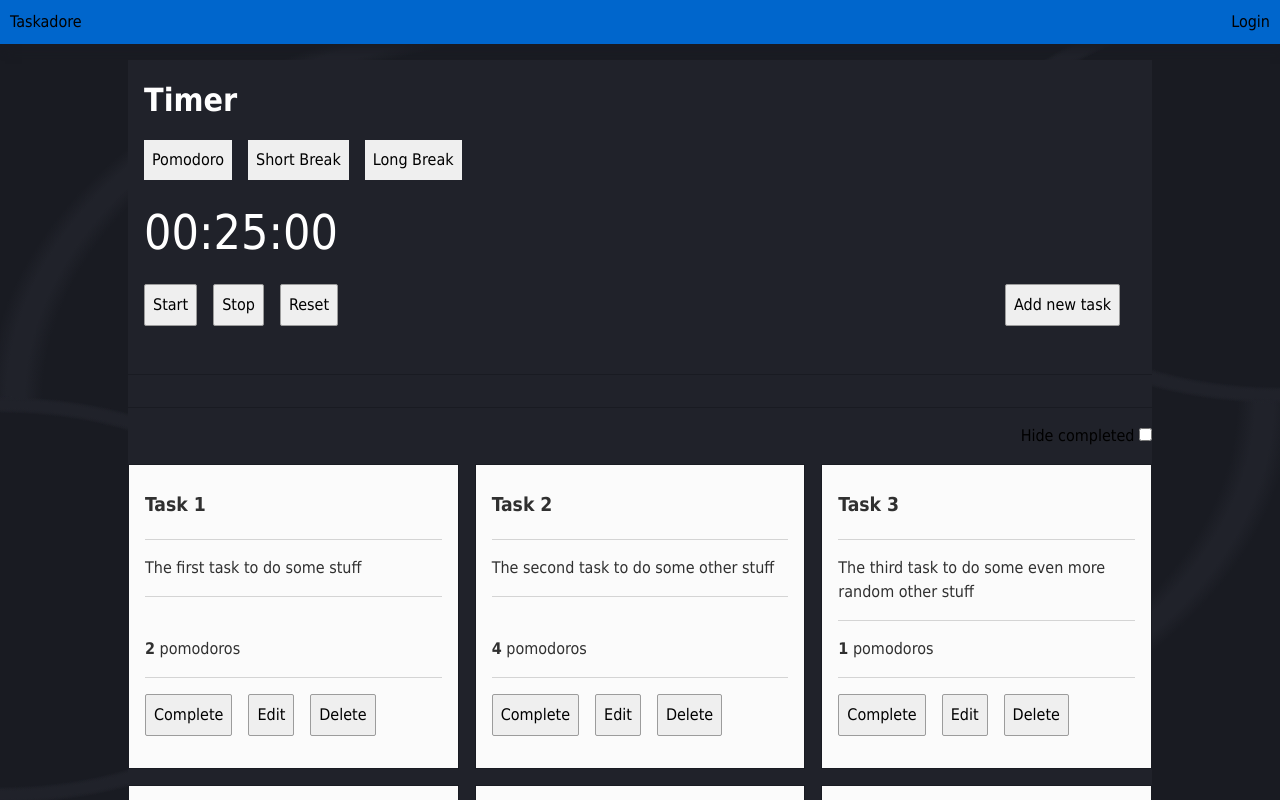
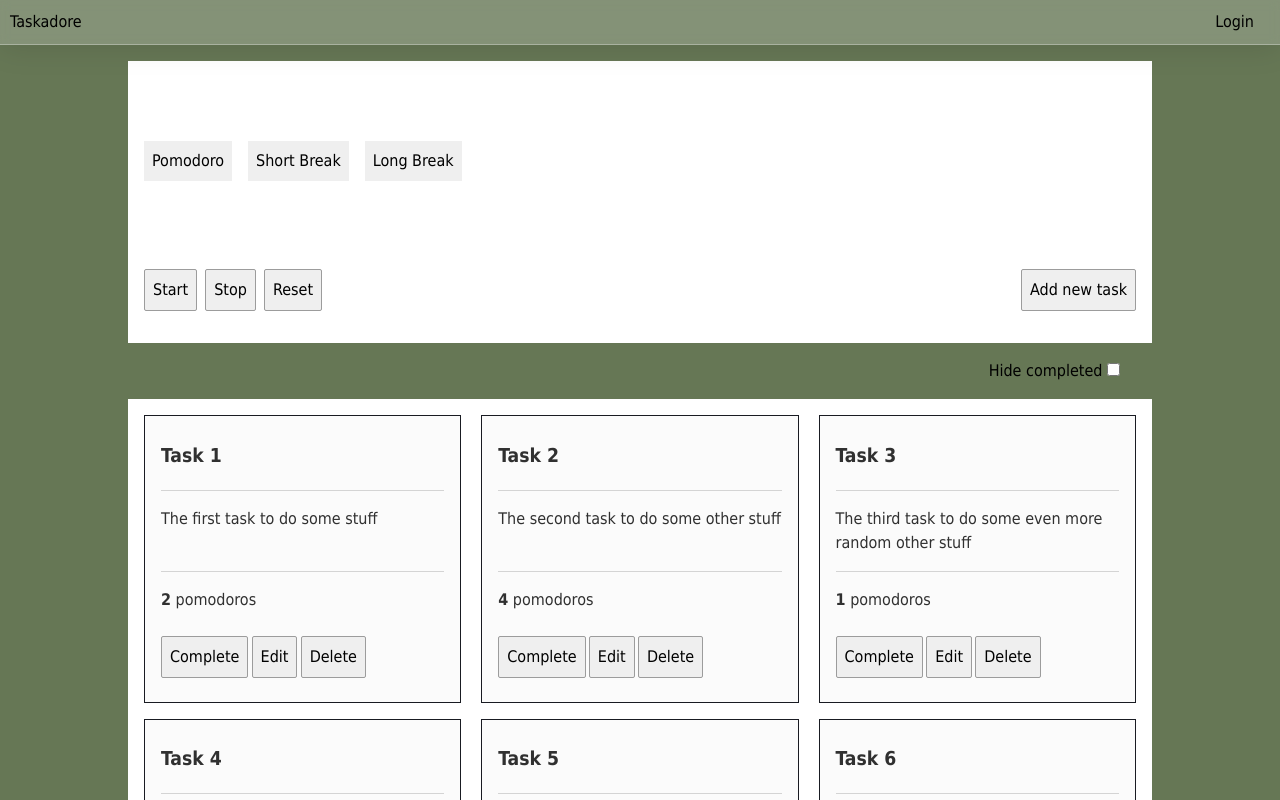
Before and after one commit to helirose/taskadore, a Vue app: page / in a window 1280 px wide. Shown: the top 800 px of the page. Built offline with nearby package versions, Linux system fonts and the light colour scheme.

Commit message:
style update 09-11

```diff
--- a/src/App.vue
+++ b/src/App.vue
@@ -78,6 +78,12 @@ function completeTask(completedTask) {
   tasks.push(tasks.splice(index, 1)[0]);
 }
 
+function incompleteTask(incompletedTask) {
+  incompletedTask.completed = false;
+  let index = tasks.findIndex(task => task.id == incompletedTask.id);
+  tasks.unshift(tasks.splice(index, 1)[0]);
+}
+
 function showNewTaskToggle() {
     showNewTask = !showNewTask;
     if(showNewTask) {
@@ -109,16 +115,20 @@ function check(event) {
       <Timer class="timer" />
       <button class="action-btn" @click="showNewTaskToggle()">{{ showTaskText }}</button>
     </div>
-    <div id="new-task-block">
+    <div id="new-task-block" v-if="showNewTask">
       <NewTask v-bind:showNewTask="showNewTask" @addTask="addTask" />
     </div>
+    <span class="empty-cell empty-cell-left"></span>
     <div id="task-actions">
       <form>
         <label for="filterCompleted">Hide completed </label>
         <input name="filterCompleted" v-model="filters" type="checkbox" value="filterCompleted" @change="check($event)" />
       </form>
     </div>
-    <Task v-for="task in tasks" :key="task.id" :title="task.title" :description="task.description" :value="task.value" :completed="task.completed" :filterCompleted="filterCompleted" @delete="deleteTask(task.id)" @complete="completeTask(task)" />
+    <span class="empty-cell empty-cell-right"></span>
+    <div id="task-list">
+      <Task v-for="task in tasks" :key="task.id" :title="task.title" :description="task.description" :value="task.value" :completed="task.completed" :filterCompleted="filterCompleted" @delete="deleteTask(task.id)" @complete="completeTask(task)" @incomplete="incompleteTask(task)" />
+    </div>
   </div>
 </template>
 
@@ -126,11 +136,14 @@ function check(event) {
   header {
     width: 100%;
     padding: 10px;
-    background: #0066CC;
-    box-shadow: 5px 5px 10px #191b22;
     color: #000000;
     margin-bottom: 1em;
     display: flex;
+    background: rgba(255, 255, 255, 0.2);
+    box-shadow: 0 4px 30px rgba(0, 0, 0, 0.1);
+    backdrop-filter: blur(5px);
+    -webkit-backdrop-filter: blur(5px);
+    border-bottom: 1px solid rgba(255, 255, 255, 0.3);
   }
 
   header span {
@@ -139,6 +152,7 @@ function check(event) {
 
   nav {
     flex: 1 0 50%;
+    padding-right: 1em;
     text-align: right;
   }
 
@@ -149,9 +163,8 @@ function check(event) {
   }
 
   #info-block, #new-task-block {
-    grid-column-start: 1;
-    grid-column-end: 4;
-    padding: 1em;
+    grid-column-start: 2;
+    grid-column-end: 5;
     display: flex;
     flex-wrap: wrap;
     color: #ffffff;
@@ -159,6 +172,8 @@ function check(event) {
 
   #info-block {
     justify-content: space-between;
+    grid-row-start: 2;
+    grid-row-end: 3;
   }
 
   #info-block h1 {
@@ -174,25 +189,38 @@ function check(event) {
   }
 
   #new-task-block {
-    border-top: 1px solid #191b22;
-    border-bottom: 1px solid #191b22;
     justify-content: space-around;
-    grid-row-start: 2;
-    grid-column-start: 1;
-    grid-column-end: 4;
+    grid-row-start: 3;
+    grid-row-end: 4;
+    grid-column-start: 2;
+    grid-column-end: 5;
   }
 
   #task-actions {
-    grid-row-start: 3;
-    grid-row-end: 4;
-    grid-column-start: 1;
-    grid-column-end: 4;
+    grid-row-start: 4;
+    grid-row-end: 5;
+    grid-column-start: 2;
+    grid-column-end: 5;
     text-align: right;
+    padding: 1em;
+    background: #667755;
+  }
+
+  #task-list {
+    grid-row-start: 5;
+    grid-row-end: 6;
+    grid-column-start: 2;
+    grid-column-end: 5;
+    display: flex;
+    flex-wrap: wrap;
+    column-gap: 1em;
+    row-gap: 1em;
+    justify-content: space-between;
+    align-items: stretch;
   }
 
   .action-btn {
     padding: 0.5em;
-    margin: 1em 1em 1em 0;
     border-style: solid;
     border-width: 1px;
     border-color: #9c9c9c;
--- a/src/components/NewTask.vue
+++ b/src/components/NewTask.vue
@@ -45,7 +45,6 @@ watch(
 
 <template>
     <div>
-        <transition>
         <form v-if="showNewTask" class="addTask" v-on:submit.prevent="addTask()">
             <span>
                 <label for="title">Title</label>
@@ -65,7 +64,6 @@ watch(
             </span>
             <input class="action-btn" type="submit" value="Add new task">
         </form>
-        </transition>
     </div>
 </template>
 
@@ -74,14 +72,6 @@ watch(
 .addTask label {
     display: inline-block;
     padding: 0.5em;
-}
-
-.v-enter-active, .v-leave-active {
-  transition: opacity 0.5s ease;
-}
-
-.v-enter-from, .v-leave-to {
-  opacity: 0;
 }
 
 .addTask {
--- a/src/components/Task.vue
+++ b/src/components/Task.vue
@@ -19,10 +19,12 @@ const props = defineProps({
             <p><strong>{{ value }}</strong> pomodoros</p>
         </div>
         <div class="buttons">
-            <button v-if="!this.completed" class="action-btn" @click="$emit('complete')">Complete</button>
-            <button v-if="!this.completed" class="action-btn" @click="$emit('edit')">Edit</button>
-            <button v-if="!this.completed" class="action-btn" @click="$emit('delete')">Delete</button>
-            <button v-if="this.completed" class="action-btn" @click="$emit('incomplete')">Mark incomplete</button>
+            <ul>
+                <li><button v-if="!this.completed" class="action-btn" @click="$emit('complete')">Complete</button></li>
+                <li><button v-if="!this.completed" class="action-btn" @click="$emit('edit')">Edit</button></li>
+                <li><button v-if="!this.completed" class="action-btn" @click="$emit('delete')">Delete</button></li>
+                <li><button v-if="this.completed" class="action-btn" @click="$emit('incomplete')">Mark incomplete</button></li>
+            </ul>
         </div>
     </div>
 </template>
@@ -36,7 +38,21 @@ const props = defineProps({
     padding: 1em;
     display: flex;
     flex-direction: column;
-    flex: 1;
+    flex: 1 1 100%;
+}
+
+@media screen and (min-width: 900px) {
+    .taskCard {
+        flex: 1 1 48%;
+        max-width: 48%;
+    }
+}
+
+@media screen and (min-width: 1200px) {
+    .taskCard {
+        flex: 1 1 32%;
+        max-width: 32%;
+    }
 }
 
 .taskCard h2 {
@@ -48,7 +64,6 @@ const props = defineProps({
 }
 
 .taskCard p:nth-of-type(1) {
-    border-bottom: 1px solid #d4d4d4;
     padding: 1em 0;
     margin: 0;
 }
@@ -60,11 +75,16 @@ const props = defineProps({
 }
 
 .pomodoro {
+    border-top: 1px solid #d4d4d4;
     margin-top: auto;
 }
 
 .buttons {
     margin-bottom: 0;
+}
+
+.buttons ul li {
+    margin: 0.5em 0.2em 0.5em 0;
 }
 
 .complete {
--- a/src/components/Timer.vue
+++ b/src/components/Timer.vue
@@ -69,13 +69,18 @@ function resetTimer() {
 
 <template>
     <div>
-        <button class="timer-tab" @click="setTime($event)" value="pomodoro">Pomodoro</button>
-        <button class="timer-tab" @click="setTime($event)" value="short">Short Break</button>
-        <button class="timer-tab" @click="setTime($event)" value="long">Long Break</button>
+        <ul>
+            <li><button class="timer-tab" @click="setTime($event)" value="pomodoro">Pomodoro</button></li>
+            <li><button class="timer-tab" @click="setTime($event)" value="short">Short Break</button></li>
+            <li><button class="timer-tab" @click="setTime($event)" value="long">Long Break</button></li>
+        </ul>
         <span class="clock">{{ displayHours }}:{{ displayMinutes }}:{{ displaySeconds }}</span>
-        <button class="action-btn" @click="startTimer()">Start</button>
-        <button class="action-btn" @click="stopTimer()">Stop</button>
-        <button class="action-btn" @click="resetTimer()">Reset</button>
+        <ul>
+            <li><button class="action-btn" @click="startTimer()">Start</button></li>
+            <li><button class="action-btn" @click="stopTimer()">Stop</button></li>
+            <li><button class="action-btn" @click="resetTimer()">Reset</button></li>
+        </ul>
+
     </div>
 </template>
 
@@ -96,4 +101,8 @@ function resetTimer() {
     margin: 1em 1em 1em 0;
 }
 
+.action-btn {
+    margin-right: 0.5em;
+}
+
 </style>
--- a/src/style.css
+++ b/src/style.css
@@ -1,18 +1,6 @@
 body {
   font-family: tahoma;
-  --s: 50px;
-  --c: #191b22;
-  --_s: calc(2*var(--s)) calc(2*var(--s));
-  --_g: 35.36% 35.36% at;
-  --_c: #0000 66%,#20222a 68% 70%,#0000 72%;
-  background:
-    radial-gradient(var(--_g) 100% 25%,var(--_c)) var(--s) var(--s)/var(--_s),
-    radial-gradient(var(--_g) 0 75%,var(--_c)) var(--s) var(--s)/var(--_s),
-    radial-gradient(var(--_g) 100% 25%,var(--_c)) 0 0/var(--_s),
-    radial-gradient(var(--_g) 0 75%,var(--_c)) 0 0/var(--_s),
-    repeating-conic-gradient(var(--c) 0 25%,#0000 0 50%) 0 0/var(--_s),
-    radial-gradient(var(--_c)) 0 calc(var(--s)/2)/var(--s) var(--s) var(--c);
-  background-attachment: fixed;
+  background: #667755;
 }
 
 #app {
@@ -22,9 +10,42 @@ body {
 #grid {
   width: 80%;
   display: grid;
-  grid-template-columns: repeat(3, 1fr);
-  column-gap: 1em;
+  grid-template-columns: 1em repeat(3, 1fr) 1em;
+  grid-template-rows: 0 repeat(4, auto) 0;
+  column-gap: 0;
   row-gap: 1em;
-  margin: 0 auto;
-  background: #20222a;
+  margin: 1em auto;
+  background: #FFFFFF;
 }
+
+.empty-cell {
+  background: #667755;
+  display: block;
+  width: 100%;
+  height: 100%;
+}
+
+.empty-cell-left {
+  grid-column-start: 1;
+  grid-column-end: 2;
+  grid-row-start: 4;
+  grid-row-end: 5;
+}
+
+.empty-cell-right {
+  grid-column-start: 5;
+  grid-column-end: 6;
+  grid-row-start: 4;
+  grid-row-end: 5;
+}
+
+ul, li {
+  margin: 0;
+  padding: 0;
+  text-indent: 0;
+  list-style: none;
+}
+
+ul li {
+  display: inline-block;
+}
```
Lines whose indentation alone changed are shown as unchanged.
